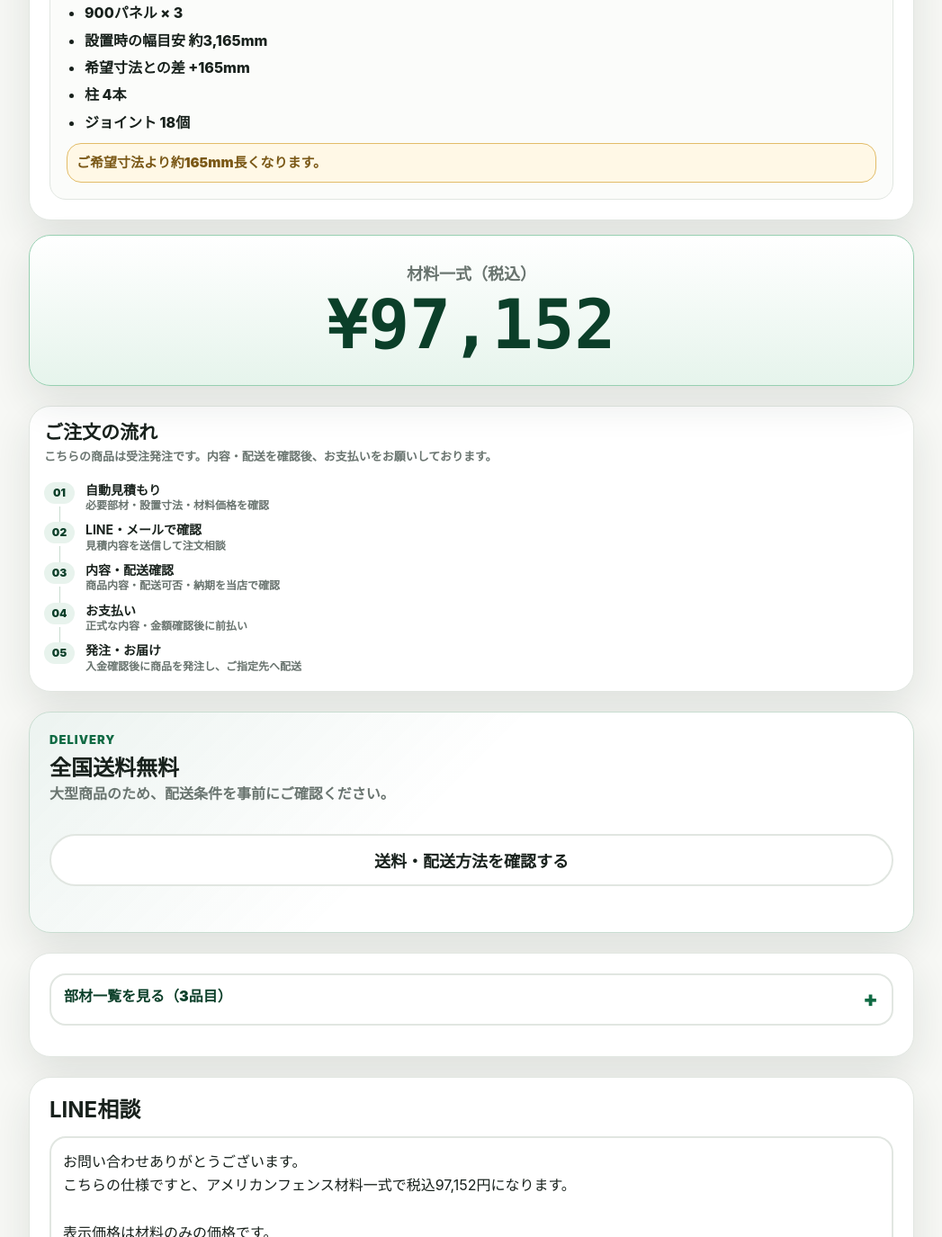
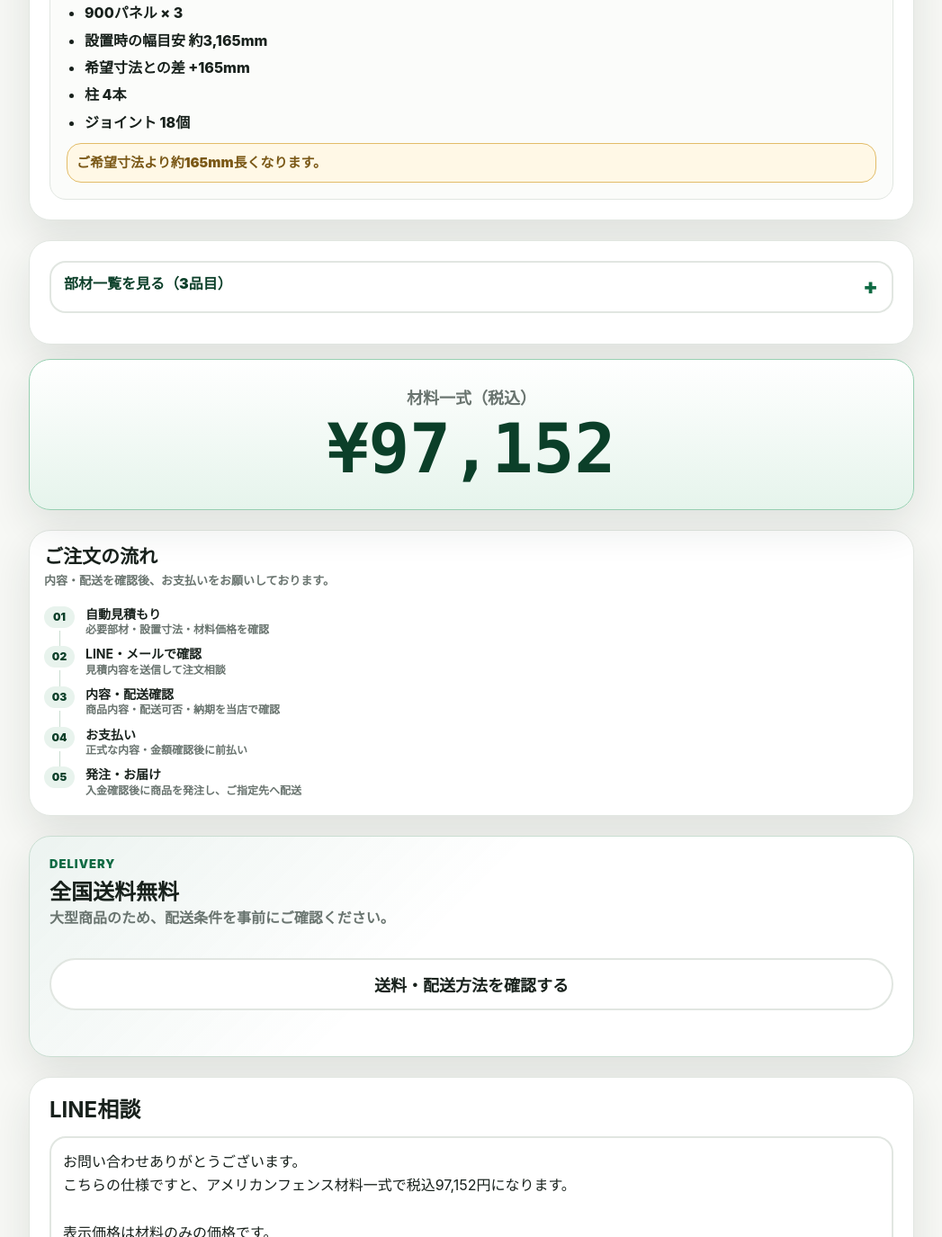
Before and after one commit to xinjiaantian83-prog/american-fence-estimate-tool, a plain HTML site: page index.html in a window 1280 px wide. Shown: the part 2765-4140 px from the top of the page at 90% size, without its empty margins (116-1163 px from the left). Drawn offline with Linux system fonts and the light colour scheme.

Commit message:
Reorder estimate result sections

```diff
--- a/index.html
+++ b/index.html
@@ -105,6 +105,13 @@
       <div id="selectedSegmentDetail" class="selected-segment-detail"></div>
     </section>
 
+    <section class="card parts-card" aria-label="部材一覧">
+      <details id="partsDetails">
+        <summary id="partsSummary">部材一覧を見る</summary>
+        <div id="partsList" class="parts-list" aria-label="使用部材一覧"></div>
+      </details>
+    </section>
+
     <section class="summary-grid" aria-label="価格">
       <article class="total-card">
         <span>材料一式（税込）</span>
@@ -115,7 +122,7 @@
     <section class="card order-flow-card" aria-labelledby="orderFlowTitle">
       <div class="section-head order-flow-head">
         <h2 id="orderFlowTitle">ご注文の流れ</h2>
-        <p>こちらの商品は受注発注です。内容・配送を確認後、お支払いをお願いしております。</p>
+        <p>内容・配送を確認後、お支払いをお願いしております。</p>
       </div>
       <ol class="order-flow-list">
         <li>
@@ -164,13 +171,6 @@
         <button id="shippingButton" class="ghost-button full-button" type="button">送料・配送方法を確認する</button>
         <p id="shippingStatus" class="copy-status" role="status" aria-live="polite"></p>
       </div>
-    </section>
-
-    <section class="card parts-card" aria-label="部材一覧">
-      <details id="partsDetails">
-        <summary id="partsSummary">部材一覧を見る</summary>
-        <div id="partsList" class="parts-list" aria-label="使用部材一覧"></div>
-      </details>
     </section>
 
     <section class="card reply-card" aria-labelledby="replyTitle">
```
